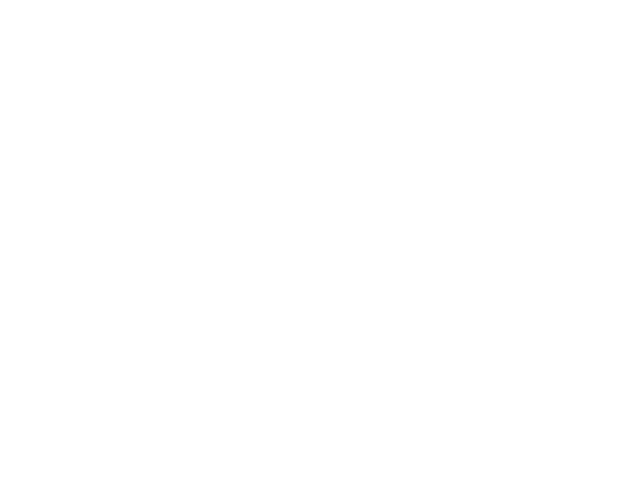
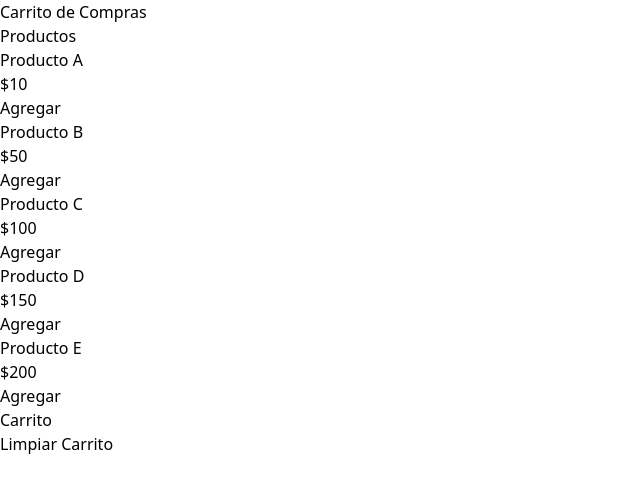
Before and after one commit to Leonardo-Valtorta/codigo-cafe, a Next.js app: page / in a window 1280 px wide. Shown: the top 492 px of the page, without its empty margins (0-640 px from the left). Built offline with nearby package versions, Linux system fonts and the light colour scheme; a web font is replaced by a local one.

Commit message:
acciones del carrito listo, falta arreglar el boton delete

```diff
--- a/src/components/ShoppingCart.js
+++ b/src/components/ShoppingCart.js
@@ -5,7 +5,7 @@ import { TYPES } from "@/actions/actions"
 import { useReducer } from "react"
 import ShoppingCard from "./cartSection/ShoppingCard"
 
-const {ADD_TO_CARD, REMOVE_ONE_ITEM, REMOVE_ALL_ITEMS, CLEAR_CART } = TYPES;
+const {ADD_TO_CART, REMOVE_ONE_ITEM, REMOVE_ALL_ITEMS, CLEAR_CART } = TYPES;
 
 const ShoppingCart = () => {
 
@@ -13,9 +13,15 @@ const ShoppingCart = () => {
 
         const {products, cart} = state
 
-        const addToCart = (id) => dispatch ({type: ADD_TO_CARD, payload: id})
+        const addToCart = (id) => dispatch ({type: ADD_TO_CART, payload: id})
 
-        const deleteFromCart = () => dispatch ({type: REMOVE_ONE_ITEM, payload: id})
+        const deleteFromCart = (id, all = false) => {
+            if (all) {
+                dispatch ({type: REMOVE_ALL_ITEMS, payload: id})
+            } else {
+                dispatch ({type: REMOVE_ONE_ITEM, payload: id})
+            }
+        }
         const clearCart = () => dispatch ({type: CLEAR_CART})
 
     return (
@@ -30,7 +36,7 @@ const ShoppingCart = () => {
     <h3>Carrito</h3>
     <div className="box">
         {
-            cart.map ((item, i) => <ShoppingCard key={i} item = {item} />)
+            cart.map ((item, i) => <ShoppingCard key={i} item = {item} deleteFromCart={deleteFromCart}/>)
         }
     </div>
     <button onClick={clearCart}>Limpiar Carrito</button>
--- a/src/components/cartSection/ShoppingCard.js
+++ b/src/components/cartSection/ShoppingCard.js
@@ -4,8 +4,8 @@ import IconRemove from "../icons/IconRemove";
 import IconMore from "../icons/IconMore";
 import IconLess from "../icons/IconLess";
 
-const ShoppingCard = ({ item, deleteFromCart}) =>{
-      const {name, price, id} = item;
+const ShoppingCard = ({item, deleteFromCart}) =>{
+      const {name, price, id, quantity} = item;
 
     return (<>
   <div className="flex flex-col bg-bgShoppingCard p-2 shadow-xl my-4">
@@ -15,14 +15,15 @@ const ShoppingCard = ({ item, deleteFromCart}) =>{
         <img src = "cafeconleche.jfif"w-full object-contain/>
       </div>
       <div className= "flex flex-col justify-between w-4/6 p-2">
-        <p className="py-2">Subtotal: $ {price}</p>
+        <p className="py-2">Subtotal: $ {price} x {quantity} = $ {price * quantity} </p>
         <div>
             <IconButton icon = {<IconMore/>}/>
             <span className="text-xl">1</span>
             <IconButton icon = {<IconLess/>}/>
         </div>
         <div className="self-end">
-        <PillButton onClick={()=> deleteFromCart(id)} className="bg-btnRemoveItem hover:bg-btnRemoveItemHover"><IconRemove/>Quitar</PillButton>
+        <PillButton onClick= {()=> deleteFromCart(id)} className="bg-btnRemoveItem hover:bg-btnRemoveItemHover"><IconRemove/>Eliminar uno</PillButton>
+        <PillButton onClick= {()=> deleteFromCart(id, true)} className="bg-btnRemoveItem hover:bg-btnRemoveItemHover"><IconRemove/>Eliminar todos</PillButton>
         </div>
       </div>
     </div>
--- a/src/pages/index.js
+++ b/src/pages/index.js
@@ -1,10 +1,11 @@
+import ShoppingCart from "@/components/ShoppingCart";
 
 
 
 export default function Home() {
   return (
     <>
-
+      <ShoppingCart />
     </>
   );
 }
--- a/src/reducer/shoppingReducer.js
+++ b/src/reducer/shoppingReducer.js
@@ -1,13 +1,59 @@
 import { TYPES } from "@/actions/actions";
+import { shoppingInitialState } from "./shoppingInitialState";
 
 const {ADD_TO_CART, REMOVE_ONE_ITEM, REMOVE_ALL_ITEMS, CLEAR_CART} = TYPES;
 
 export function shoppingReducer (state, action) {
     switch (action.type) {
-        case ADD_TO_CART: {}
-        case REMOVE_ONE_ITEM: {}
-        case REMOVE_ALL_ITEMS: {}
-        case CLEAR_CART: {}
+        case ADD_TO_CART: {
+            const newItem = state.products.find(product => product.id === action.payload)
+
+           const itemInCart = state.cart.find(item => item.id === newItem.id)
+
+            return itemInCart
+                ? {
+                    ...state,
+                    cart: state.cart.map (item =>
+                        item.id === itemInCart.id
+                            ? {
+                                ...item, quantity: item.quantity + 1
+                            }
+                            : item
+                    )
+                }
+                : {
+                    ...state,
+                    cart: [...state.cart, {...newItem, quantity: 1}]
+                }
+
+        }
+        case REMOVE_ONE_ITEM: {
+           const itemToDelete = state.cart.find (item => item.id === action.payload);
+            return itemToDelete.quantity > 1
+                ? {
+                    ...state,
+                    cart: state.cart.map (item =>
+                        item.is === itemToDelete.id
+                        ? {
+                            ...item, quantity: item.quantity -1
+                        }
+                        : item
+                    )
+                }
+                : {
+                    ...state,
+                    cart: state.cart.filter (item => item.id !== itemToDelete.id)
+                }
+        }
+        case REMOVE_ALL_ITEMS: {
+            return {
+                ...state,
+                cart: state.cart.filter (item => item.id !== action.payload)
+            }
+        }
+        case CLEAR_CART: {
+            return shoppingInitialState
+        }
         default:
             return state;
     }
```
